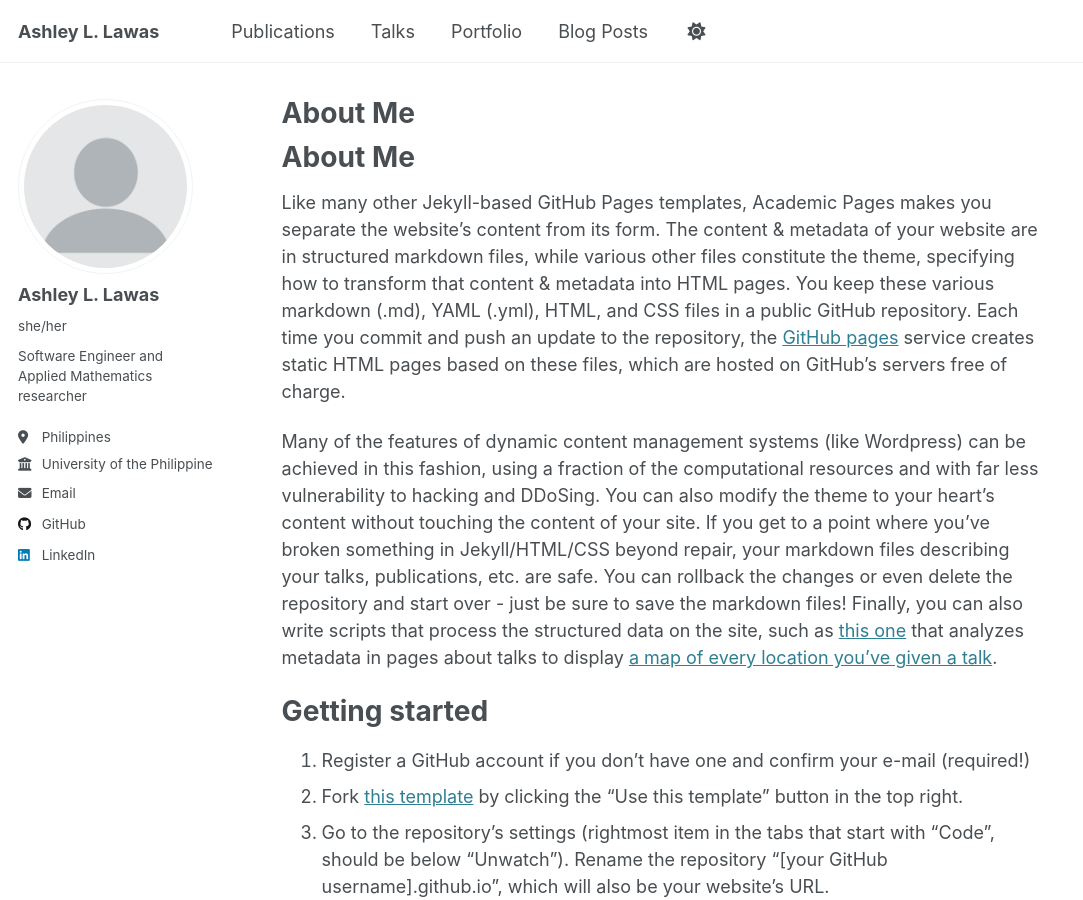
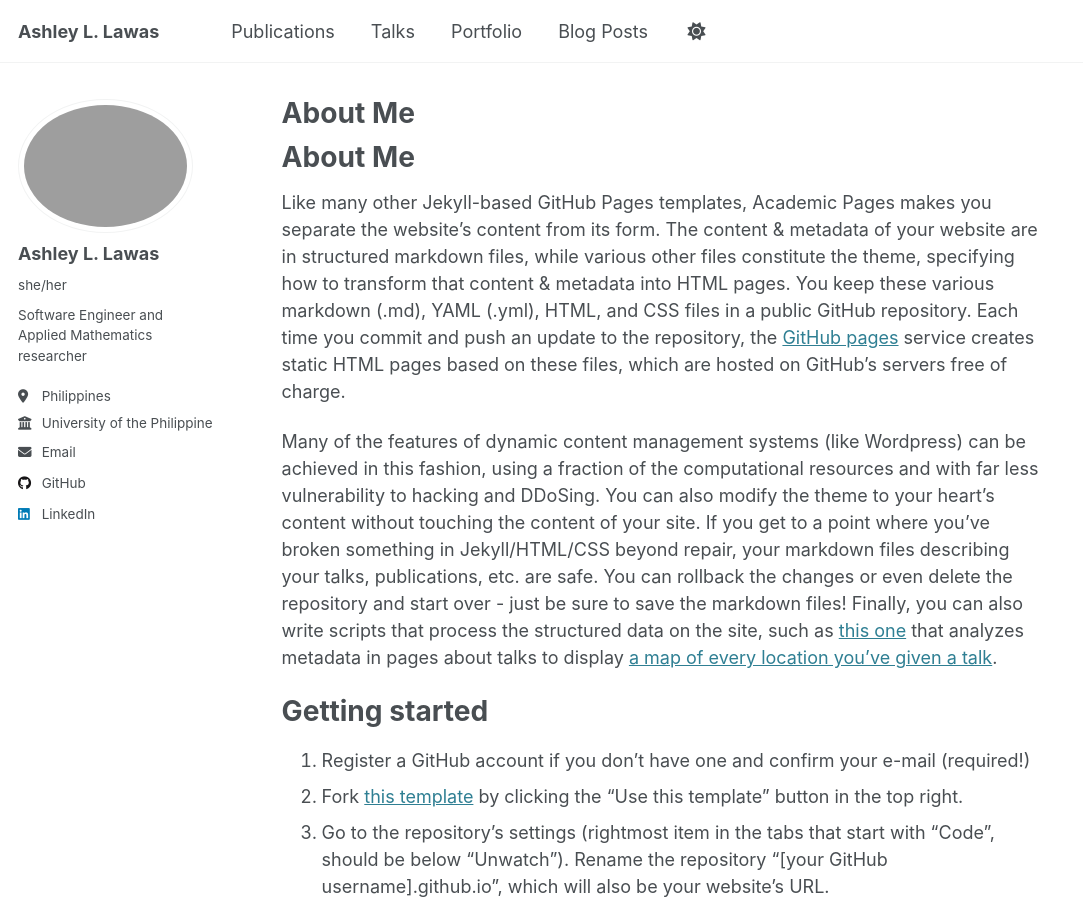
Before and after one commit to allawas117/allawas117.github.io, a Jekyll site: the page built from _pages/about.md, in a window 1280 px wide and 900 px high. Shown: the whole window, without its empty margins (0-1083 px from the left). Built offline with Jekyll 4.4.1, drawn with Linux system fonts in a browser that asks for light colours.

Commit message:
Update _config.yml

```diff
--- a/_config.yml
+++ b/_config.yml
@@ -22,7 +22,7 @@ repository               : "allawas117/allawas117.github.io"
 #               Additional customization can be done by editing /_includes/author-profile.html
 author:
   # Biographic information
-  avatar           : "profile.png"
+  avatar           : "adas.jpg"
   name             : "Ashley L. Lawas"
   pronouns         : "she/her"
   bio              : "Software Engineer and Applied Mathematics researcher"
```
